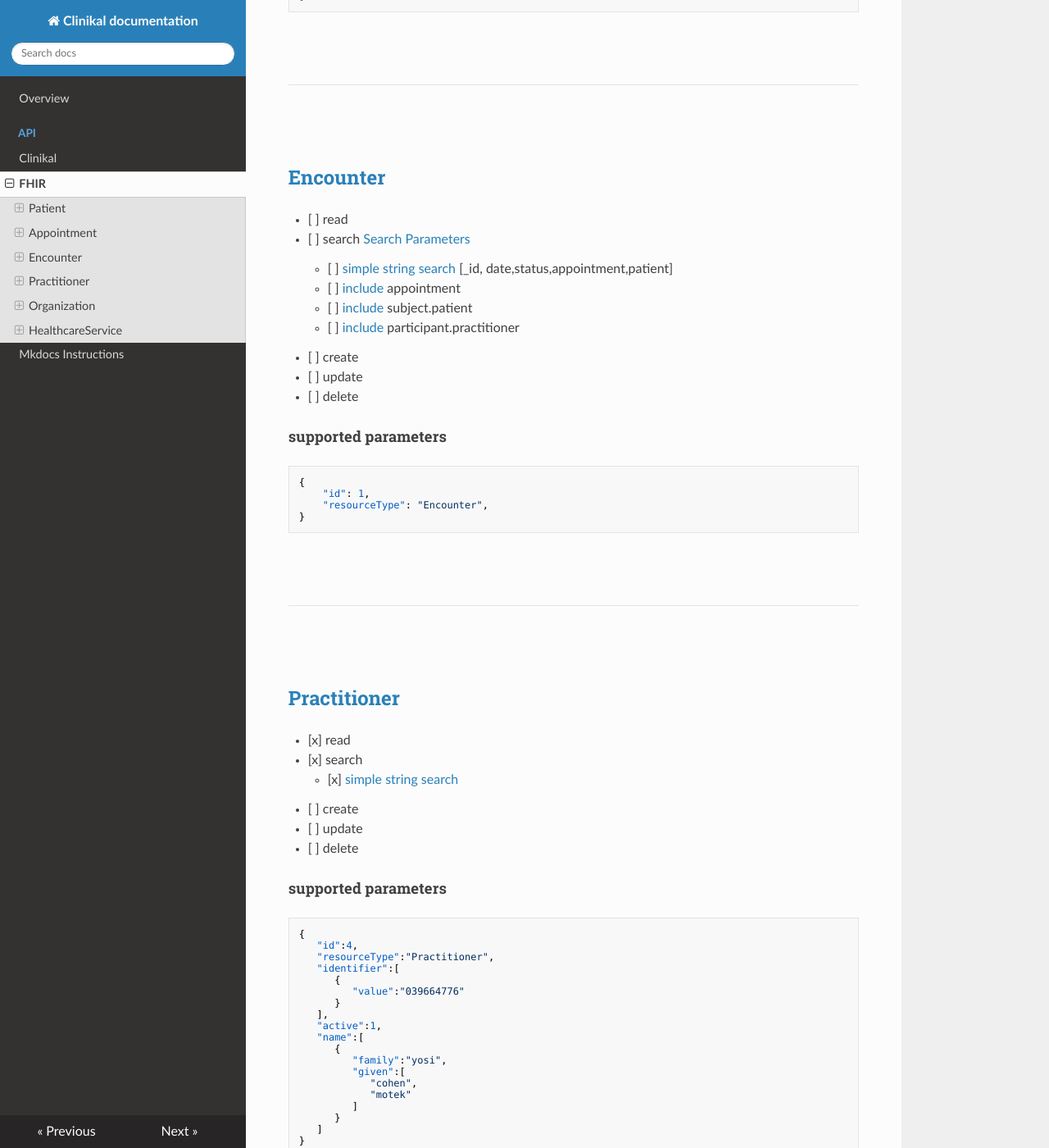
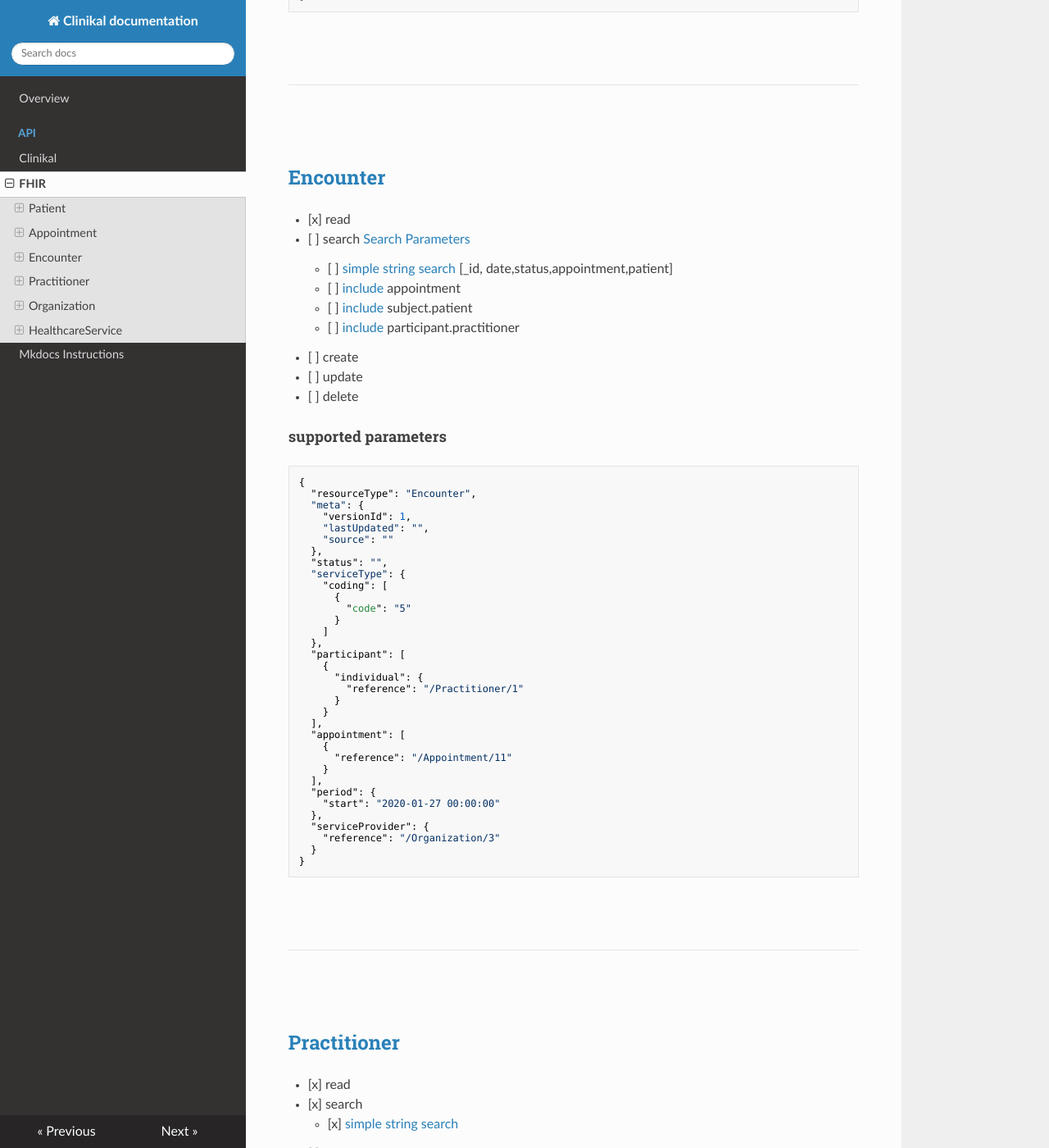
Before and after one commit to MohGovIL/Clinical-Documentation, an MkDocs documentation site: the page built from docs/api/fhir.md, in a window 1280 px wide and 1400 px high, scrolled down 3301 px. Shown: the whole window at 82% size. Built offline with MkDocs 1.6.1, drawn with Linux system fonts in a browser that asks for light colours; nearby versions of some CDN libraries.

Commit message:
encounter read

`````diff
--- a/docs/api/fhir.md
+++ b/docs/api/fhir.md
@@ -169,7 +169,7 @@ Example - change status
 
 ##[Encounter](https://www.hl7.org/fhir/encounter.html)
 
-- [ ] read
+- [x] read
 - [ ] search [Search Parameters](https://www.hl7.org/fhir/encounter.html#search)
     - [ ] [simple string search](https://www.hl7.org/fhir/search.html#string) [_id, date,status,appointment,patient]
     - [ ] [include](https://www.hl7.org/fhir/search.html#include) appointment
@@ -182,8 +182,38 @@ Example - change status
 ####supported parameters
 ````
 {
-    "id": 1,
-    "resourceType": "Encounter",
+  "resourceType": "Encounter",
+  "meta": {
+    "versionId": 1,
+    "lastUpdated": "",
+    "source": ""
+  },
+  "status": "",
+  "serviceType": {
+    "coding": [
+      {
+        "code": "5"
+      }
+    ]
+  },
+  "participant": [
+    {
+      "individual": {
+        "reference": "/Practitioner/1"
+      }
+    }
+  ],
+  "appointment": [
+    {
+      "reference": "/Appointment/11"
+    }
+  ],
+  "period": {
+    "start": "2020-01-27 00:00:00"
+  },
+  "serviceProvider": {
+    "reference": "/Organization/3"
+  }
 }
 ````
 
`````
